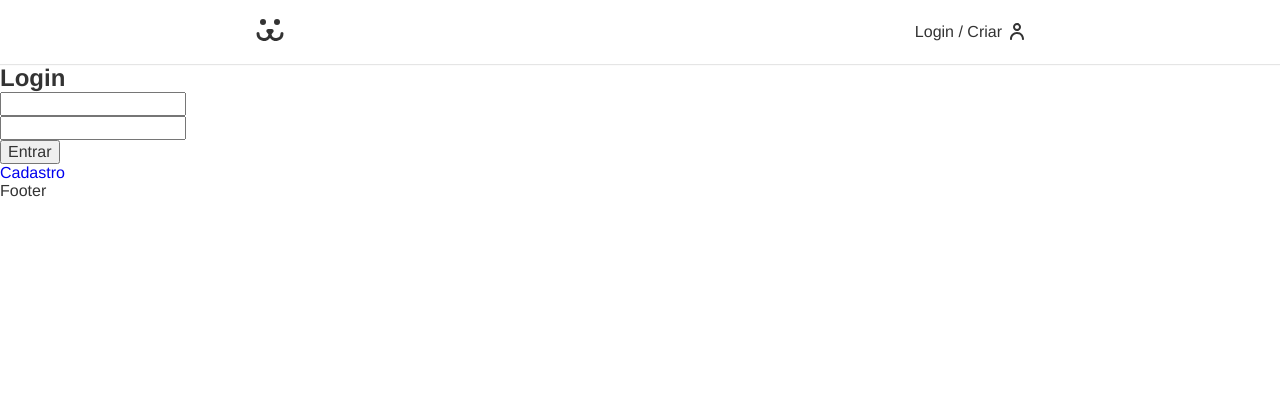
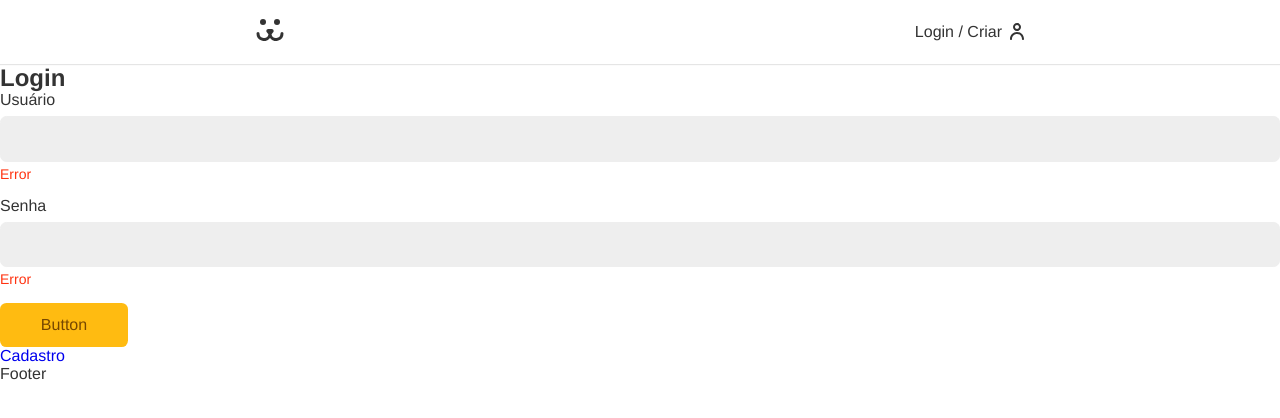
Before and after one commit to araujowebdev/ReactJS---Dogs, a React (Create React App) app: page /login in a window 1280 px wide. Shown: the top 418 px of the page. Built offline with nearby package versions, Linux system fonts and the light colour scheme.

Commit message:
create form component

```diff
--- /dev/null
+++ b/src/Components/Forms/Button.js
@@ -0,0 +1,10 @@
+import React from 'react';
+import styles from './Button.module.css';
+
+const Button = ({children, ...props}) => {
+  return (
+    <button {...props} className={styles.button}>Button</button>
+  )
+}
+
+export default Button;
--- /dev/null
+++ b/src/Components/Forms/Button.module.css
@@ -0,0 +1,24 @@
+.button {
+  font-size: 1rem;
+  font-family: var(--type-first);
+  cursor: pointer;
+  border: none;
+  border-radius: .4rem;
+  background: #fb1;
+  color: #764701;
+  min-width: 8rem;
+  padding: .8rem 1.2rem;
+  box-sizing: border-box;
+  transition: .2s;
+}
+
+.button:hover,
+.button:focus {
+  outline: none;
+  box-shadow: 0 0 0 3px #fea, 0 0 0 4px #fb1;
+}
+
+.button:disabled {
+  opacity: .5;
+  cursor: wait;
+}
--- /dev/null
+++ b/src/Components/Forms/Input.js
@@ -0,0 +1,14 @@
+import React from 'react';
+import styles from './Input.module.css';
+
+const Input = ({ label, type, name }) => {
+  return (
+    <div className={styles.wrapper}>
+      <label htmlFor={name} className={styles.label}>{label}</label>
+      <input id={name} name={name} className={styles.input} type={type} />
+      <p className={styles.error}>Error</p>
+    </div>
+  )
+}
+
+export default Input;
--- /dev/null
+++ b/src/Components/Forms/Input.module.css
@@ -0,0 +1,35 @@
+.wrapper {
+  margin-bottom: 1rem;
+}
+
+.input {
+  border: 1px solid #eee;
+  display: block;
+  width: 100%;
+  font-size: 1rem;
+  padding: .8rem;
+  border-radius: .4rem;
+  background: #eee;
+  transition: .2s;
+}
+
+.input:focus,
+.input:hover {
+  outline: none;
+  border-color: #fb1;
+  background: white;
+  box-shadow: 0 0 0 3px #fea;
+}
+
+.label {
+  display: block;
+  font-size: 1rem;
+  line-height: 1;
+  padding-bottom: .5rem;
+}
+
+.error {
+  color: #f31;
+  font-size: .875rem;
+  margin-top: .25rem;
+}
--- a/src/Components/Login/LoginForm.js
+++ b/src/Components/Login/LoginForm.js
@@ -1,5 +1,7 @@
 import React from 'react'
 import { Link } from 'react-router-dom'
+import Button from '../Forms/Button';
+import Input from '../Forms/Input';
 
 const LoginForm = () => {
   const [ username, setUsername ] = React.useState('');
@@ -27,17 +29,9 @@
     <section>
       <h1>Login</h1>
       <form action='' onSubmit={handleSubmit}>
-        <input
-          type="text"
-          value={username}
-          onChange={({target}) => setUsername(target.value)}
-        />
-        <input
-          type="text"
-          value={password}
-          onChange={({target}) => setPassword(target.value)}
-        />
-        <button>Entrar</button>
+        <Input label="Usuário" type="text" name="username" />
+        <Input label="Senha" type="password" name="password" />
+        <Button>Entrar</Button>
       </form>
       <Link to="/login/criar">Cadastro</Link>
     </section>
```
